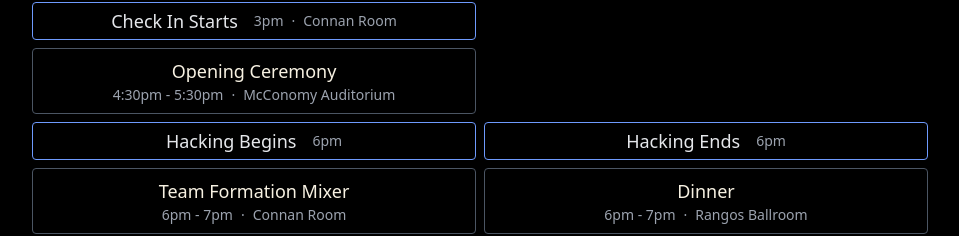
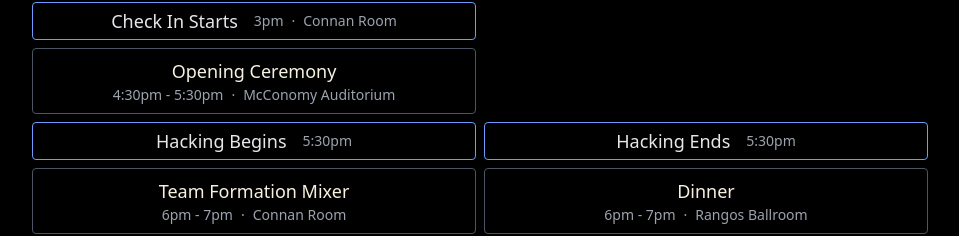
Before and after one commit to ScottyLabs/tartanhacks, a Next.js app: page / in a window 1280 px wide. Shown: the part 1738-1974 px from the top of the page, without its empty margins (160-1119 px from the left). Built offline with nearby package versions, Linux system fonts and the light colour scheme; no server answers.

Commit message:
Change hacking time

```diff
--- a/src/components/Schedule.module.css
+++ b/src/components/Schedule.module.css
@@ -8,7 +8,7 @@
         "a10am   a10am   c2pm   c2pm"
         "a3pm    a3pm    c3pm   c3pm"
         "a430pm  a430pm  c3pm   c3pm"
-        "a6pm    a6pm    c6pm   c6pm"
+        "a530pm  a530pm  c530pm c530pm"
         "a6pm2   a6pm2   c6pm2  c6pm2"
         "a7pm    b7pm    c7pm   c7pm"
         "a8pm    a8pm    c8pm   c8pm"
--- a/src/components/Schedule.tsx
+++ b/src/components/Schedule.tsx
@@ -113,8 +113,8 @@ export default function Schedule() {
                 time='4:30pm - 5:30pm'
                 location='McConomy Auditorium'
               />
-              <TopBlock area='a6pm' title='Hacking Begins' time='6pm' />
-              <TopBlock area='c6pm' title='Hacking Ends' time='6pm' />
+              <TopBlock area='a530pm' title='Hacking Begins' time='5:30pm' />
+              <TopBlock area='c530pm' title='Hacking Ends' time='5:30pm' />
               <Block
                 area='a6pm2'
                 title='Team Formation Mixer'
```
